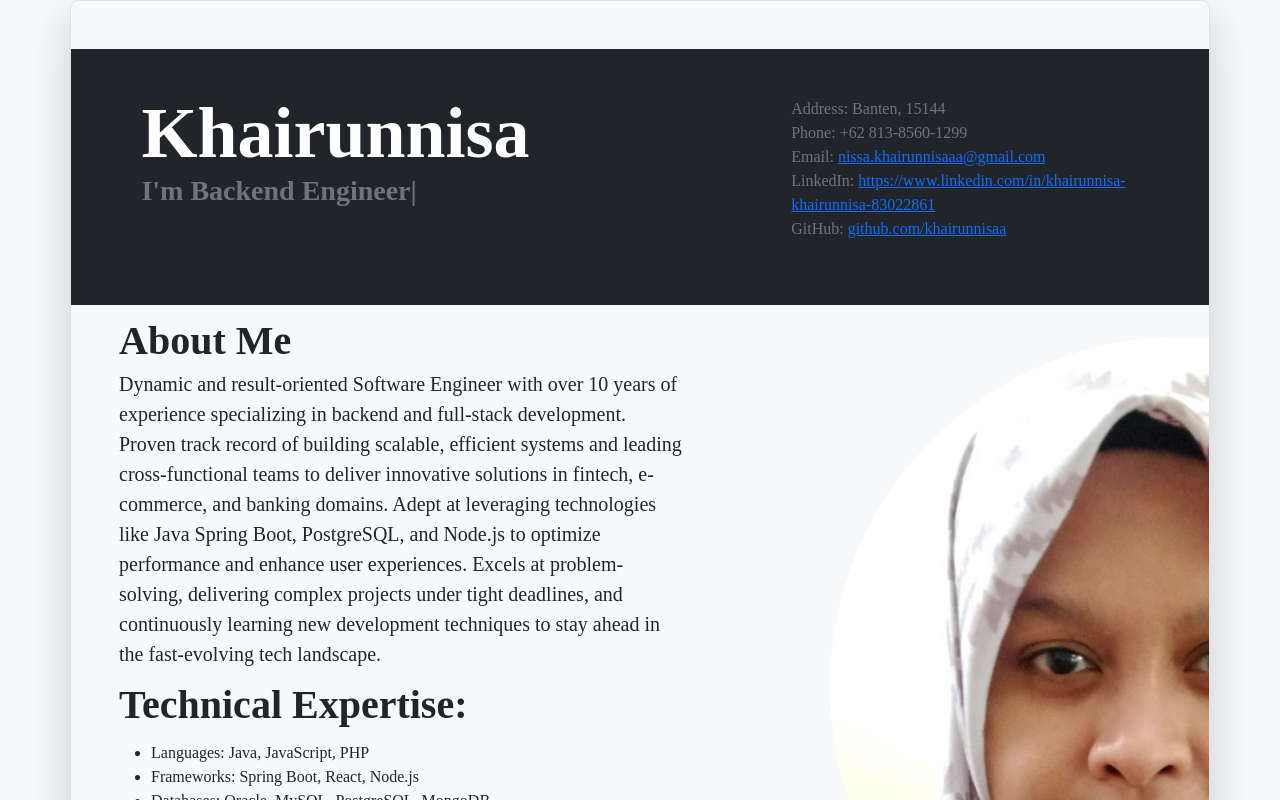
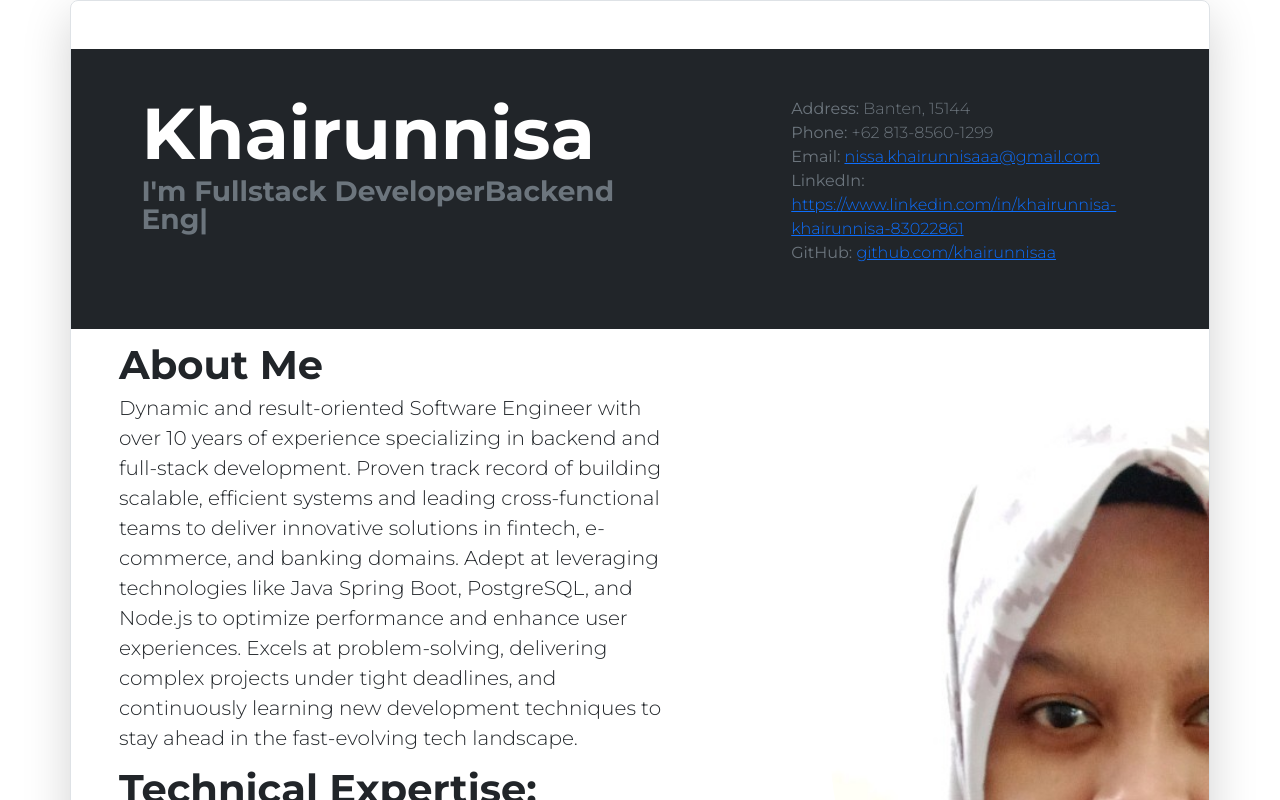
Before and after one commit to khairunnisaa/portofolio-khairunnisa, a Next.js app: page / in a window 1280 px wide. Shown: the top 800 px of the page. Built offline with nearby package versions, Linux system fonts and the light colour scheme.

Commit message:
refactor code

```diff
--- a/next.config.ts
+++ b/next.config.ts
@@ -1,7 +1,6 @@
 import type { NextConfig } from "next";
 
 const isProd = process.env.NODE_ENV === 'production';
-const repoName = 'portofolio-khairunnisa'; // ganti ini
 
 const nextConfig: NextConfig = {
     output: 'export',
@@ -9,8 +8,8 @@ const nextConfig: NextConfig = {
     images: {
         unoptimized: true
     },
-    basePath: isProd ? `/${repoName}` : '',
-    assetPrefix: isProd ? `/${repoName}` : '',
+    basePath: isProd ? `/portofolio-khairunnisa` : '',
+    assetPrefix: isProd ? `/portofolio-khairunnisa/` : '',
     eslint: {
         ignoreDuringBuilds: true
     }
--- a/package.json
+++ b/package.json
@@ -8,7 +8,8 @@
     "build": "next build && next export",
     "deploy": "gh-pages -d out",
     "start": "next start",
-    "lint": "next lint"
+    "lint": "next lint",
+    "clean": "rm -rf out"
   },
   "dependencies": {
     "aos": "^2.3.4",
--- a/src/app/globals.css
+++ b/src/app/globals.css
@@ -1,5 +1,4 @@
 body {
-  font-family: 'Fira Code', 'Montserrat', 'Marker Felt', 'Monospaced', serif;
+  font-family: 'Montserrat', 'Fira Code', 'Marker Felt', 'Monospaced', serif !important;
   background-color: #f8f9fa;
-  /*background-image: url("../../public/img.png");*/
 }
--- a/src/app/layout.tsx
+++ b/src/app/layout.tsx
@@ -17,6 +17,20 @@ export default function RootLayout({ children }: { children: React.ReactNode })
     }, []);
     return (
         <html lang="en">
+        <head title="Portofolio Khairunnisa">
+            <link rel="preconnect" href="https://fonts.googleapis.com"/>
+            <link rel="preconnect" href="https://fonts.gstatic.com" crossOrigin="anonymous"/>
+            <link
+                href="https://fonts.googleapis.com/css2?family=Montserrat:ital,wght@0,100..900;1,100..900&display=swap"
+                rel="stylesheet"/>
+            <link
+                rel="stylesheet"
+                href="https://cdn.jsdelivr.net/npm/bootstrap@5.3.2/dist/css/bootstrap.min.css"
+                integrity="sha384-..."
+                crossOrigin="anonymous"
+            />
+
+        </head>
         <body>{children}</body>
         </html>
     );
--- a/src/app/page.module.css
+++ b/src/app/page.module.css
@@ -1,3 +1,7 @@
 @media (min-width: 992px) {
   .rounded-lg-3 { border-radius: .3rem; }
 }
+body {
+  font-family: 'Montserrat', 'Fira Code', 'Marker Felt', 'Monospaced', serif !important;
+  background-color: #f8f9fa;
+}
--- a/src/app/page.tsx
+++ b/src/app/page.tsx
@@ -32,7 +32,7 @@ export default function Home() {
                         <div className="col-lg-6 mx-auto">
                             <h1 className="display-2 fw-bold lh-1 text-white" data-aos="fade-up">Khairunnisa</h1>
                             <h1 className="h3 fw-bold lh-1" data-aos="fade-up">
-                                <p>I'm <span ref={el} className="text-xl font-mono text-blue-600" /></p></h1>
+                                <p>I'm Fullstack Developer<span ref={el} className="text-xl font-mono text-blue-600" /></p></h1>
                         </div>
                         <div className="col-lg-4 mx-auto fw-light" data-aos="fade-up">
                             <ul className="list-unstyled ">
```
